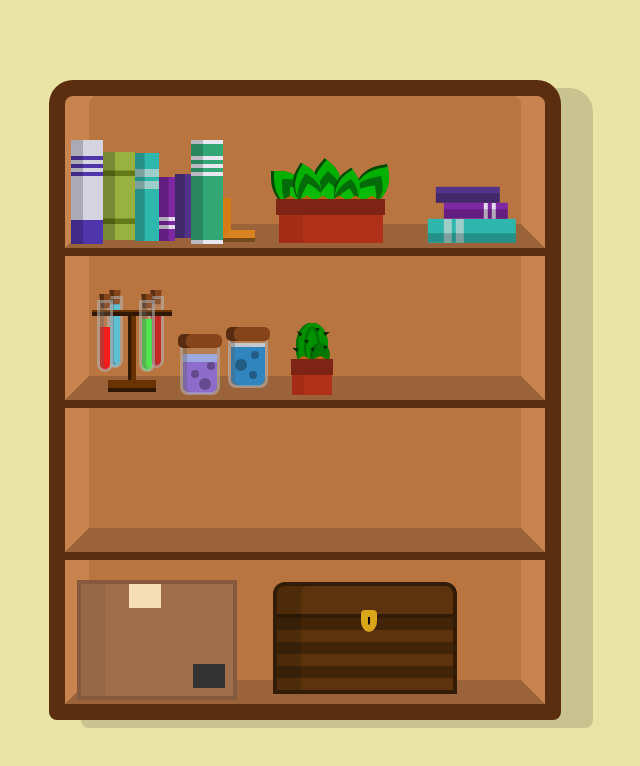
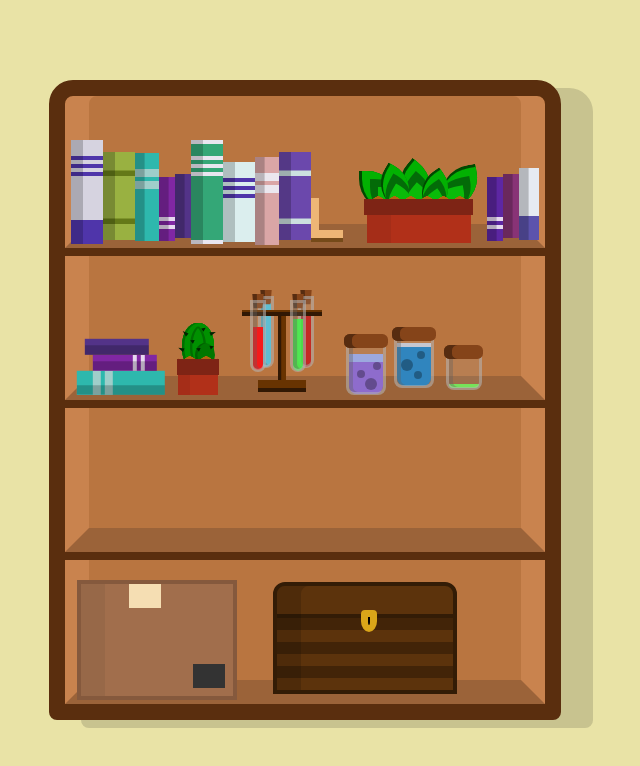
Before and after one commit to tlauffs/css_art, a website built with Vite: page index.html in a window 1280 px wide. Shown: the whole page, without its empty margins (335-975 px from the left). Built offline with nearby package versions, Linux system fonts and the light colour scheme.

Commit message:
changed reponsivness , added objects

```diff
--- a/index.html
+++ b/index.html
@@ -25,6 +25,9 @@
             <div class="book"></div>
             <div class="book"></div>
             <div class="book"></div>
+            <div class="book"></div>
+            <div class="book"></div>
+            <div class="book"></div>
             <div class="book-stopper"></div>
           </div>
           <div class="plant-pot">
@@ -34,15 +37,32 @@
             <div class="leaf"></div>
             <div class="leaf"></div>
           </div>
+          <div class="flex book-row">
+            <div class="book-2"></div>
+            <div class="book-2"></div>
+            <div class="book-2"></div>
+          </div>
+        </div>
+      </div>
+      <div class="shelf">
+        <div class="shelf-flex">
           <div class="book-stack">
             <div class="book"></div>
             <div class="book"></div>
             <div class="book"></div>
           </div>
+          <div class="plant-pot plant-pot-2">
+            <div class="cactus">
+              <div class="spike"></div>
+              <div class="spike"></div>
+              <div class="spike"></div>
+              <div class="spike"></div>
+              <div class="spike"></div>
+              <div class="spike"></div>
+              <div class="spike"></div>
             </div>
           </div>
-      <div class="shelf">
-        <div class="shelf-flex">
+          <div class="potions">
             <div class="potion-parent">
               <div class="potion"></div>
             </div>
@@ -56,29 +76,23 @@
               <div class="potion"></div>
             </div>
             <div class="potion-stand"></div>
+          </div>
           <div class="potion-parent">
-            <div class="potion-large">
+            <div class="potion-large potion-large-1">
               <div class="bubble"></div>
               <div class="bubble"></div>
               <div class="bubble"></div>
             </div>
           </div>
           <div class="potion-parent">
-            <div class="potion-large potion-large-second">
+            <div class="potion-large potion-large-2">
               <div class="bubble bubble-2"></div>
               <div class="bubble bubble-2"></div>
               <div class="bubble bubble-2"></div>
             </div>
           </div>
-          <div class="plant-pot plant-pot-2">
-            <div class="cactus">
-              <div class="spike"></div>
-              <div class="spike"></div>
-              <div class="spike"></div>
-              <div class="spike"></div>
-              <div class="spike"></div>
-              <div class="spike"></div>
-              <div class="spike"></div>
+          <div class="potion-parent">
+            <div class="potion-large potion-large-3">
             </div>
           </div>
         </div>
--- a/src/animations.css
+++ b/src/animations.css
@@ -2,9 +2,14 @@
   animation: book-row-animation 2.3s cubic-bezier(0.28, 0.84, 0.42, 1);
 }
 
+.book-row:hover .book-2 {
+  animation: book-row-animation 2.3s cubic-bezier(0.28, 0.84, 0.42, 1);
+}
+
+
 .book-row:hover .book-stopper {
   animation: book-row-stopper-animation 1s cubic-bezier(0.28, 0.84, 0.42, 1);
-  animation-delay: 0.6s;
+  animation-delay: 0.9s;
 }
 
 @keyframes book-row-animation {
@@ -51,6 +56,18 @@
   animation-delay: 0.5s;
 }
 
+.book-row .book:nth-child(7) {
+  animation-delay: 0.6s;
+}
+
+.book-row .book:nth-child(8) {
+  animation-delay: 0.7s;
+}
+
+.book-row .book:nth-child(9) {
+  animation-delay: 0.8s;
+}
+
 @keyframes book-row-stopper-animation {
   0% {
     rotate: 0deg;
--- a/src/style.css
+++ b/src/style.css
@@ -37,7 +37,7 @@ body {
   align-items: center;
   justify-content: center;
   min-height: 100vh;
-  padding: 10vmin 0;
+  padding: 0vmin 0;
 }
 
 .flex {
@@ -55,6 +55,12 @@ body {
     inset var(--shelf-depth) 0vmin var(--light-brown),
     inset calc(var(--shelf-depth) * -1) 0vmin var(--light-brown);
   position: relative;
+}
+
+@media screen and (max-width: 768px) {
+  .bookshelf {
+    scale: 130%;
+  }
 }
 
 .shelf {
@@ -88,6 +94,7 @@ body {
   width: calc(100% + 6vmin);
   left: calc(var(--shelf-depth) * -1);
   bottom: calc((var(--shelf-depth)) * -1);
+  height: 18vmin;
   align-items: flex-end;
 }
 
@@ -160,13 +167,77 @@ body {
   margin-bottom: 0.5vmin;
 }
 
+.book:nth-child(7) {
+  --book-color: #dbeeee;
+  width: 4vmin;
+  height: 10vmin;
+  background-color: var(--book-color);
+  box-shadow: inset 1.5vmin 0 #00000033, inset 0 2vmin var(--book-color),
+    inset 0 2.5vmin #4f35aa, inset 0 3vmin var(--book-color),
+    inset 0 3.5vmin #4f35aa, inset 0 4vmin var(--book-color),
+    inset 0 4.5vmin #4f35aa, inset 0 10vmin var(--book-color);
+  margin-bottom: 0.8vmin;
+}
+
+.book:nth-child(8) {
+  --book-color: #daa6a6;
+  width: 3vmin;
+  height: 11vmin;
+  background-color: var(--book-color);
+  box-shadow: inset 1.2vmin 0 #00000038, inset 0 2vmin var(--book-color),
+    inset 0 3vmin #ebe7ee, inset 0 3.5vmin var(--book-color),
+    inset 0 4.5vmin #ebe7ee;
+  margin-bottom: 0.4vmin;
+}
+
+.book:nth-child(9) {
+  --book-color: #6b48ac;
+  width: 4vmin;
+  height: 11vmin;
+  background-color: var(--book-color);
+  box-shadow: inset 1.5vmin 0 #00000038, inset 0 2.3vmin var(--book-color),
+    inset 0 3vmin #cce0df, inset 0 8.3vmin var(--book-color),
+    inset 0 9vmin #cce0df;
+  margin-bottom: 1vmin;
+}
+
 .book-stopper {
   width: 4vmin;
   height: 5vmin;
   margin-bottom: 1.2vmin;
-  border-bottom: 1vmin rgb(216, 130, 32) solid;
-  border-left: 1vmin rgb(212, 123, 22) solid;
+  border-bottom: 1vmin rgb(238, 182, 118) solid;
+  border-left: 1vmin rgb(238, 182, 118) solid;
   box-shadow: 0 0.5vmin rgb(117, 74, 25);
+}
+
+.book-2:nth-child(1) {
+  --book-color: #5d27a3;
+  width: 2vmin;
+  height: 8vmin;
+  background-color: var(--book-color);
+  box-shadow: inset 1.2vmin 0 #00000038, inset 0 5vmin var(--book-color),
+    inset 0 5.5vmin #e6d8f0, inset 0 6vmin var(--book-color),
+    inset 0 6.5vmin #e6d8f0;
+  margin-bottom: 0.9vmin;
+  margin-left: 2vmin;
+}
+
+.book-2:nth-child(2) {
+  --book-color: #883376;
+  width: 2vmin;
+  height: 8vmin;
+  background-color: var(--book-color);
+  box-shadow: inset 1.2vmin 0 #00000038;
+  margin-bottom: 1.2vmin;
+}
+
+.book-2:nth-child(3) {
+  --book-color: #e6eaf1;
+  width: 2.5vmin;
+  height: 9vmin;
+  background-color: var(--book-color);
+  margin-bottom: 1vmin;
+  box-shadow: inset 1.2vmin 0 #00000038, inset 0 -3vmin #5c53ad;
 }
 
 .plant-pot {
@@ -259,7 +330,7 @@ body {
   display: flex;
   transform: rotate(-90deg);
   margin-bottom: -2vmin;
-  margin-left: 7.5vmin;
+  margin-left: 3.4vmin;
 }
 
 .book-stack .book:nth-child(1) {
@@ -366,7 +437,7 @@ body {
   border-radius: 0 0 1vmin 1vmin;
   border: 0.4vmin rgba(182, 182, 182, 0.5) solid;
   box-shadow: inset 0.5vmin 0 rgba(95, 95, 95, 0.356);
-  position: relative;
+  position: absolute;
 }
 
 .potion::before {
@@ -397,8 +468,9 @@ body {
 }
 
 .potion-parent:nth-child(1) .potion {
-  margin-left: 4vmin;
-  margin-bottom: 3.5vmin;
+  position: absolute;
+  top: -10vmin;
+  left: 2vmin;
 }
 
 .potion-parent:nth-child(1) .potion::before {
@@ -408,8 +480,9 @@ body {
 }
 
 .potion-parent:nth-child(2) .potion {
-  margin-left: -0.8vmin;
-  margin-bottom: 4vmin;
+  position: absolute;
+  top: -10.5vmin;
+  left: 3vmin;
 }
 
 .potion-parent:nth-child(2) .potion::before {
@@ -419,8 +492,9 @@ body {
 }
 
 .potion-parent:nth-child(3) .potion {
-  margin-left: 2vmin;
-  margin-bottom: 3.5vmin;
+  position: absolute;
+  top: -10vmin;
+  left: 7vmin;
 }
 
 .potion-parent:nth-child(3) .potion::before {
@@ -430,8 +504,9 @@ body {
 }
 
 .potion-parent:nth-child(4) .potion {
-  margin-left: -0.8vmin;
-  margin-bottom: 4vmin;
+  position: absolute;
+  top: -10.5vmin;
+  left: 8vmin;
 }
 
 .potion-parent:nth-child(4) .potion::before {
@@ -440,12 +515,16 @@ body {
   height: 7vmin;
 }
 
+.potions {
+  margin-left: 2vmin;
+}
+
 .potion-stand {
   background-color: rgb(104, 51, 1);
   height: 1.5vmin;
   width: 6vmin;
   margin-bottom: 1vmin;
-  margin-left: -7vmin;
+  margin-left: 3vmin;
   border-bottom: 0.5vmin rgb(49, 24, 4) solid;
   position: relative;
   z-index: 1;
@@ -532,7 +611,7 @@ body {
   margin-left: 3vmin;
 }
 
-.potion-large-second::before {
+.potion-large-2::before {
   background: rgb(25, 125, 192);
   box-shadow: inset 0 0.5vmin #c8cbd6;
   top: 1.52vmin;
@@ -540,9 +619,9 @@ body {
   top: 1vmin;
 }
 
-.potion-parent:nth-child(6) .potion-large {
+.potion-large-1 {
   margin-bottom: 0.6vmin;
-  margin-left: 3vmin;
+  margin-left: 5vmin;
 }
 
 .bubble-2:nth-child(1) {
@@ -559,9 +638,29 @@ body {
   margin-left: 2.2vmin;
 }
 
-.potion-parent:nth-child(7) .potion-large {
+.potion-large-2 {
   margin-bottom: 1.5vmin;
   margin-left: 1vmin;
+}
+
+.potion-large-3 {
+  margin-bottom: 1.3vmin;
+  margin-left: 1.5vmin;
+  width: 4.5vmin;
+  height: 5vmin;
+  display: flex;
+  align-items: flex-end;
+  justify-content: flex-start;
+  flex-wrap: wrap;
+}
+
+.potion-large-3::before {
+  content: "";
+  box-shadow: none;
+  width: 100%;
+  height: 0.5vmin;
+  background: rgb(107, 236, 75);
+  top: 3.9vmin;
 }
 
 .plant-pot-2 {
@@ -594,22 +693,13 @@ body {
   left: 1.7vmin;
   border-radius: 50%;
 }
-/*
-.spike {
-  height: 0.3vmin;
-  width: 0.3vmin;
-  background-color: white;
-  margin-top: 1vmin;
-  margin-left: 1vmin;
-  border-radius: 50%;
-}
-*/
+
 .spike {
   width: 0;
   height: 0;
-  border-top:  0.25vmin solid transparent;
-  border-left:  0.8vmin solid rgb(1, 34, 0);
-  border-bottom:  0.25vmin solid transparent;
+  border-top: 0.25vmin solid transparent;
+  border-left: 0.8vmin solid rgb(1, 34, 0);
+  border-bottom: 0.25vmin solid transparent;
   position: absolute;
 }
 
@@ -629,7 +719,7 @@ body {
   top: 0.5vmin;
   left: 2.5vmin;
   transform: rotate(-35deg);
-  border-left:  0.6vmin solid rgb(1, 34, 0);
+  border-left: 0.6vmin solid rgb(1, 34, 0);
 }
 
 .spike:nth-child(4) {
@@ -642,19 +732,19 @@ body {
   top: 2vmin;
   left: 1vmin;
   transform: rotate(205deg);
-  border-left:  0.6vmin solid rgb(1, 34, 0);
+  border-left: 0.6vmin solid rgb(1, 34, 0);
 }
 
 .spike:nth-child(6) {
   top: 3vmin;
   left: 1.75vmin;
   transform: rotate(205deg);
-  border-left:  0.6vmin solid rgb(1, 34, 0);
+  border-left: 0.6vmin solid rgb(1, 34, 0);
 }
 
 .spike:nth-child(7) {
   top: 2.75vmin;
   left: 3.5vmin;
   transform: rotate(-20deg);
-  border-left:  0.6vmin solid rgb(1, 34, 0);
+  border-left: 0.6vmin solid rgb(1, 34, 0);
 }
```
Lines whose indentation alone changed are shown as unchanged.
